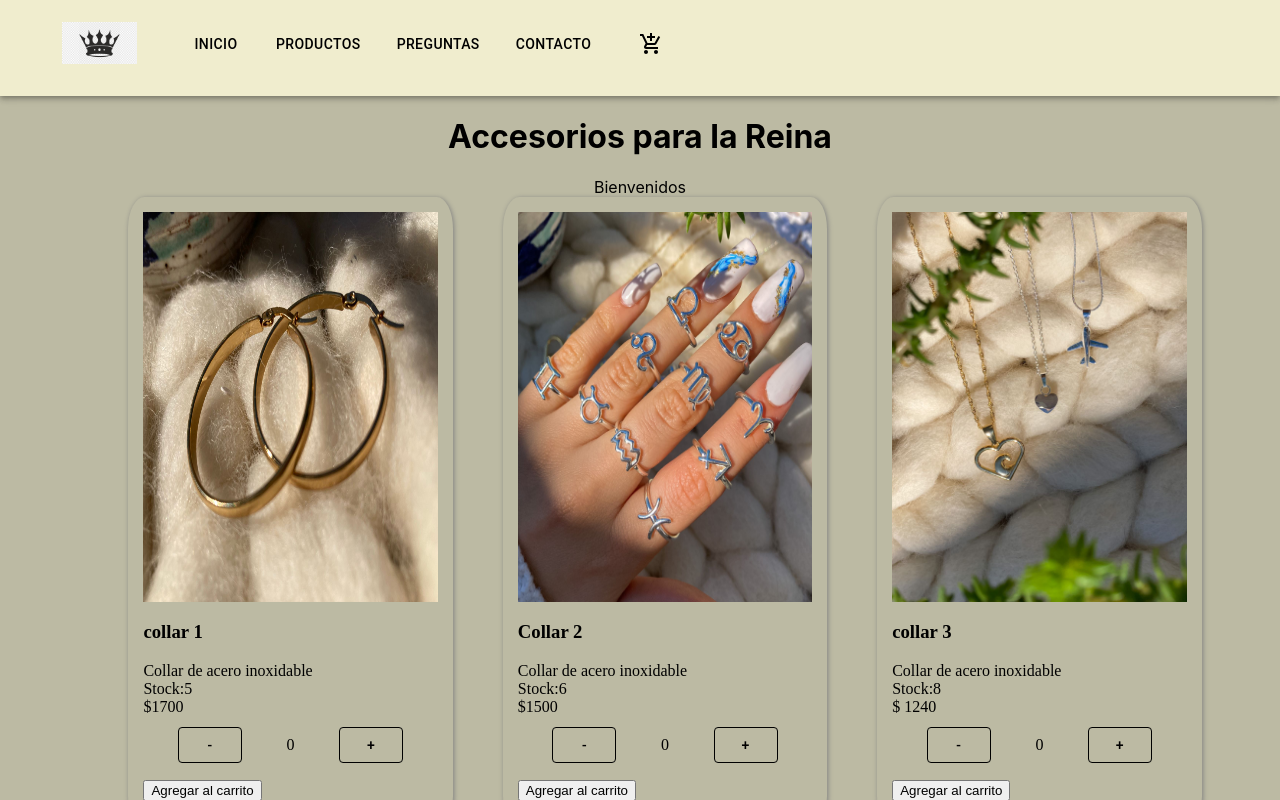
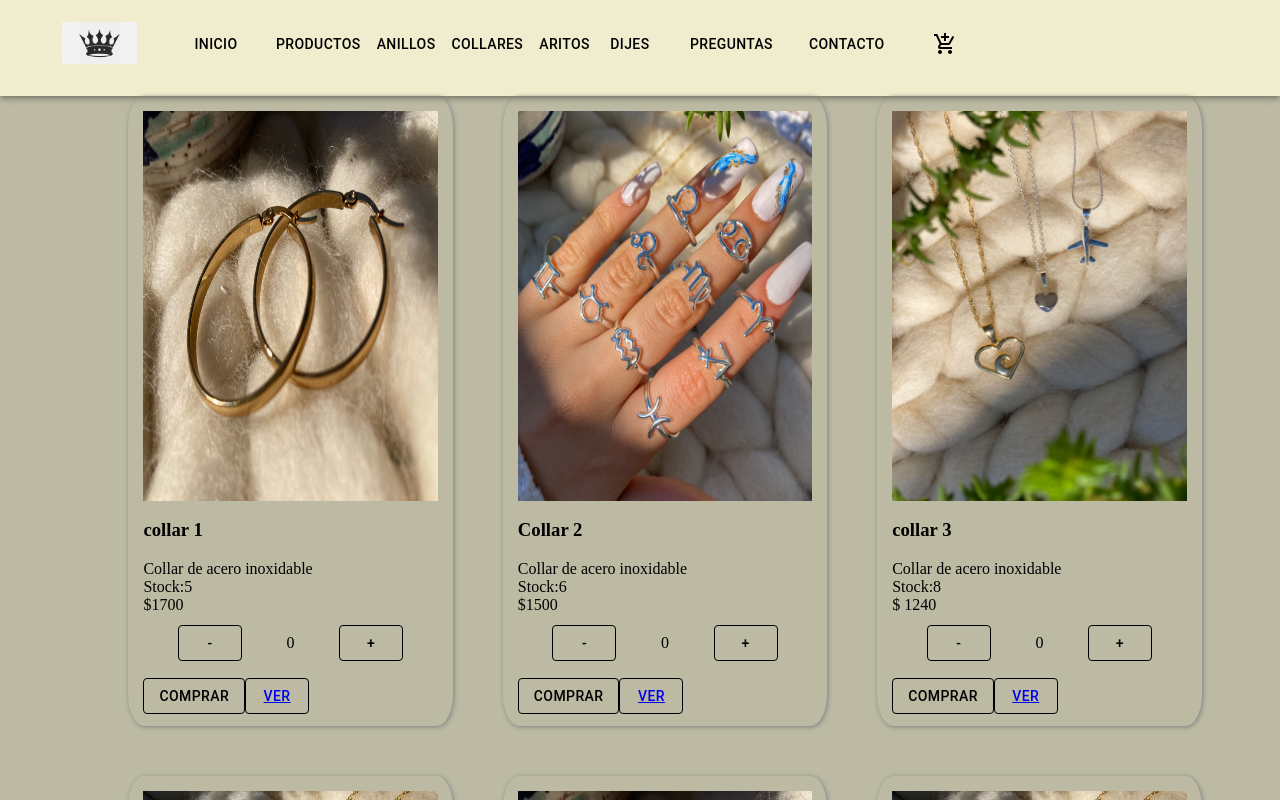
Before and after one commit to lucasvf99/react.js, a React (Create React App) app: page / in a window 1280 px wide. Shown: the top 800 px of the page. Built offline with nearby package versions, Linux system fonts and the light colour scheme; no server answers.

Commit message:
primer entrega

```diff
--- a/package.json
+++ b/package.json
@@ -15,6 +15,7 @@
     "@testing-library/user-event": "^12.8.3",
     "react": "^17.0.2",
     "react-dom": "^17.0.2",
+    "react-router-dom": "^5.3.0",
     "react-scripts": "4.0.3",
     "web-vitals": "^1.1.2"
   },
--- a/src/App.js
+++ b/src/App.js
@@ -6,7 +6,7 @@ import ListProductConteiner from './components/ItemListConteiner/ItemListContein
 import clases from './clases/clases'
 import { ThemeContext } from '@mui/styled-engine';
 import ItemDetailConteiner from './components/ItemDetailConteiner/ItemDetailConteiner';
-
+import AppRouter from './AppRouter/AppRouter';
 
 
 
@@ -34,10 +34,11 @@ fetch(apipokemon,  {})
 
   return (
     <div className="App">
-      <NavBar/>
-      <div className="imagenFondo_app"> <h1 className="titulo">Accesorios para la Reina </h1></div>
-      <ListProductConteiner greeting={"Bienvenidos"}/>
-      <ItemDetailConteiner />
+
+       <AppRouter/>
+         <h1 className="titulo">Accesorios para la Reina </h1>
+
+
     </div>
   );
 }
--- /dev/null
+++ b/src/AppRouter/AppRouter.js
@@ -0,0 +1,25 @@
+import React from 'react'
+import {BrowserRouter, Route, Switch} from 'react-router-dom'
+import HomePage from '../pages/HomePage'
+import ContacPage from '../pages/ContacPage'
+import NotFoundPage from '../pages/NotFoundPage'
+import NavBar from '../components/NavBar/NavBar'
+import ProductDetailPage from '../pages/ProductDetailPage'
+import ListProductConteiner from '../components/ItemListConteiner/ItemListConteiner'
+
+export default function AppRouter () {
+    return (
+        <BrowserRouter>
+            <NavBar/>
+            <Switch>
+                <Route exact path="/" component={HomePage} />
+                <Route exact path="/contacto" component={ContacPage}/>
+                <Route exact path="/producto/" component={ProductDetailPage}/>
+                <Route exact path="/category/:catId" component={ListProductConteiner}/>
+                <Route  exact path="*" component={NotFoundPage} />
+
+            </Switch>
+        </BrowserRouter>
+    )
+
+}
--- a/src/components/ItemList/ItemList.js
+++ b/src/components/ItemList/ItemList.js
@@ -7,7 +7,7 @@ export default function ItemList ({products}){
     return(
                 <>
                 {products.map((product)=>{
-                   return  (<Products key={product.id} title={product.title} price={product.price} description={product.description} cantidad={product.cantidad} image={product.img} />)
+                   return  (<Products {...product} key={product.id} />)
                 })}
                 </>
 
--- a/src/components/ItemListConteiner/ItemListConteiner.js
+++ b/src/components/ItemListConteiner/ItemListConteiner.js
@@ -2,80 +2,30 @@ import React, { useState, useEffect } from "react";
 import Products from "../Products/Product";
 import ItemList from "../ItemList/ItemList";
 import '../ItemListConteiner/ItemListConteiner.css'
+import { MockProducts } from "../MockProducts/MockProducts";
+import { useParams } from "react-router-dom";
 
-const ListProductConteiner  = ({greeting}) => {
+
+
+const ListProductConteiner  = ({}) => {
         const [products, setProducts] = useState([])
+        const {catId} = useParams();
 
         const getProducts = new Promise ((resolve) =>{
                 setTimeout(() => {
-                        const mockProducts = [
-                                {
-                                        title:"collar 1",
-                                        price: ' $1700',
-                                        id:"1",
-                                        description:"Collar de acero inoxidable",
-                                        cantidad:5,
-                                        img:'accesorio.jpg'
-
-                                },
-                                {
-                                        title: "Collar 2",
-                                        price: ' $1500',
-                                        id:"2",
-                                        description:"Collar de acero inoxidable",
-                                        cantidad:6,
-                                        img:'accesorio2.jpg'
-
-
-                                },
-                                {
-                                        title:"collar 3",
-                                        price: '$ 1240',
-                                        id:"3",
-                                        description:"Collar de acero inoxidable",
-                                        cantidad:8,
-                                        img:'accesorio 3.jpg'
-
-                                },
-                                {
-                                        title:"collar 3",
-                                        price: '$ 1240',
-                                        id:"3",
-                                        description:"Collar de acero inoxidable",
-                                        cantidad:8,
-                                        img:'accesorio 4.jpg'
-                                },
-                                {
-                                        title:"collar 3",
-                                        price: '$ 1240',
-                                        id:"3",
-                                        description:"Collar de acero inoxidable",
-                                        cantidad:8,
-                                        img:'accesorio.jpg'
-                                },
-                                {
-                                        title:"collar 3",
-                                        price: '$ 1240',
-                                        id:"3",
-                                        description:"Collar de acero inoxidable",
-                                        cantidad:8,
-                                        img:'accesorio 4.jpg'
-                                },
-
-                        ]
-                        resolve(mockProducts)
+                        resolve(MockProducts)
                 },2000)
         })
 
         useEffect (() =>{
                 getProducts.then((res)=>{
-                        setProducts(res)
+                        catId ? setProducts(res.filter((i) => i.category === catId)) : setProducts(res)
                 })
-        },[])
+        },[catId])
 
         return(
                  <>
-         {greeting}
+
             <div className="caja_listProducts">
 
             <ItemList products={ products } />
--- /dev/null
+++ b/src/components/MockProducts/MockProducts.js
@@ -0,0 +1,61 @@
+export const MockProducts  =[
+
+        {
+            title:"collar 1",
+            price: ' $1700',
+            id:"1",
+            description:"Collar de acero inoxidable",
+            cantidad:5,
+            img:'accesorio.jpg',
+            category: 'Anillos'
+
+    },
+    {
+            title: "Collar 2",
+            price: ' $1500',
+            id:"2",
+            description:"Collar de acero inoxidable",
+            cantidad:6,
+            img:'accesorio2.jpg',
+            category: 'Collares'
+
+
+    },
+    {
+            title:"collar 3",
+            price: '$ 1240',
+            id:"3",
+            description:"Collar de acero inoxidable",
+            cantidad:8,
+            img:'accesorio 3.jpg',
+            category: 'Collares'
+
+    },
+    {
+            title:"collar 3",
+            price: '$ 1240',
+            id:"4",
+            description:"Collar de acero inoxidable",
+            cantidad:8,
+            img:'accesorio 4.jpg',
+            category: 'Aritos'
+    },
+    {
+            title:"collar 3",
+            price: '$ 1240',
+            id:"5",
+            description:"Collar de acero inoxidable",
+            cantidad:8,
+            img:'accesorio.jpg',
+            category: 'Anillos'
+    },
+    {
+            title:"collar 3",
+            price: '$ 1240',
+            id:"6",
+            description:"Collar de acero inoxidable",
+            cantidad:8,
+            img:'accesorio 4.jpg',
+            category: 'Dijes'
+    },
+    ]
--- a/src/components/NavBar/NavBar.js
+++ b/src/components/NavBar/NavBar.js
@@ -1,11 +1,11 @@
 //Components
+import React,{useState, useEffect } from 'react';
 import './NavBar.css';
 import corona from '../asset/corona.png' ;
-
+import { Link } from 'react-router-dom';
 
 //external componets
 import AppBar from '@mui/material/AppBar';
-
 import Toolbar from '@mui/material/Toolbar';
 import Typography from '@mui/material/Typography';
 import Button from '@mui/material/Button';
@@ -16,7 +16,22 @@ import CartWidget from '../CartWidget/CartWidget';
 
 
 
+
  const NavBar =() => {
+
+  const categories = [
+    {id:'1', address: '/', text:'Productos' },
+    {id:'2', address: 'category/Anillos', text:'Anillos' },
+    {id:'3', address: 'category/Collares', text:'Collares' },
+    {id:'4', address: 'category/Aritos', text:'Aritos' },
+    {id:'5', address: 'category/Dijes', text:'Dijes' },
+  ];
+
+
+
+
+
+
     return (
         <AppBar position="static">
           <Toolbar>
@@ -29,10 +44,17 @@ import CartWidget from '../CartWidget/CartWidget';
             </Typography>
 
                       <ul className ="conteiner_navbar">
-                      <li> <Button color="inherit"> Inicio</Button></li>
-                      <li> <Button color="inherit"> Productos</Button></li>
+                      <li> <Link to="/"><Button color="inherit"> Inicio</Button></Link></li>
+                      <li>
+                        {categories.map ((cat)=>{
+                          return (
+                             <Link exact to={cat.address} ><Button color="inherit"> {cat.text}</Button></Link>
+                          )
+                        })}
+
+                      </li>
                       <li> <Button color="inherit"> Preguntas</Button></li>
-                      <li> <Button color="inherit"> Contacto</Button></li>
+                      <li> <Link to="/contacto"><Button color="inherit"> Contacto</Button> </Link></li>
                       <li>  <Button color="inherit"> <CartWidget/> <span> </span></Button> </li>
 
                       </ul>
--- a/src/components/Products/Product.js
+++ b/src/components/Products/Product.js
@@ -2,7 +2,9 @@
 import React from 'react';
 import './Products.css';
 import ItemCount from '../ItemCount/ItemCount';
-
+//external Components
+import Button from '@mui/material/Button';
+import { Link } from 'react-router-dom';
 
 
 
@@ -11,7 +13,7 @@ import ItemCount from '../ItemCount/ItemCount';
     return (
                 <div className="conteiner_products">
                         <div className="caja_img_product">
-                            <img src= {`./asset/products/${props.image}` } alt="imagen"/>
+                            <img src= {`./asset/products/${props.img}` } alt="imagen"/>
                         </div>
                         <div className="caja_p_product" >
                         <h3>{props.title}</h3>
@@ -22,8 +24,14 @@ import ItemCount from '../ItemCount/ItemCount';
                             <li> <ItemCount stock={5} initial={1}/></li>
 
                         </ul>
-                            <button>Agregar al carrito</button>
+                        <Button variant="outlined" href="#outlined-buttons">
+                             Comprar
+                              </Button>
+                              <Button variant="outlined" href="#outlined-buttons">
+                                    <Link to={`/product/${props.id}`}>  Ver </Link>
+                              </Button>
                         </div>
+
 
                 </div>
 
--- /dev/null
+++ b/src/pages/ContacPage.js
@@ -0,0 +1,8 @@
+import React from "react";
+
+
+export default function ContacPage() {
+    return (
+        <div> <h2>Pagina de Contacto</h2></div>
+    )
+}
--- /dev/null
+++ b/src/pages/HomePage.js
@@ -0,0 +1,8 @@
+import  React from 'react'
+import ListProductConteiner from '../components/ItemListConteiner/ItemListConteiner'
+
+export default function HomePage () {
+    return (
+            <ListProductConteiner/>
+    )
+}
--- /dev/null
+++ b/src/pages/NotFoundPage.js
@@ -0,0 +1,8 @@
+import  React from 'react'
+
+
+export default function NotFoundPage () {
+    return (
+         <> <h2>404 not found</h2></>
+    )
+}
--- /dev/null
+++ b/src/pages/ProductDetailPage.js
@@ -0,0 +1,13 @@
+import React, { useEffect } from 'react'
+import ItemDetailConteiner from '../components/ItemDetailConteiner/ItemDetailConteiner'
+import { useParams } from 'react-router-dom'
+
+export default function ProductDetailPage (){
+    const {productId} = useParams
+    return (
+        <>
+            <p>Id de producto = {productId}</p>
+            <ItemDetailConteiner/>
+        </>
+    )
+}
```
Also changed, not shown: 1 other file (tests, documents, lock files or other folders).
